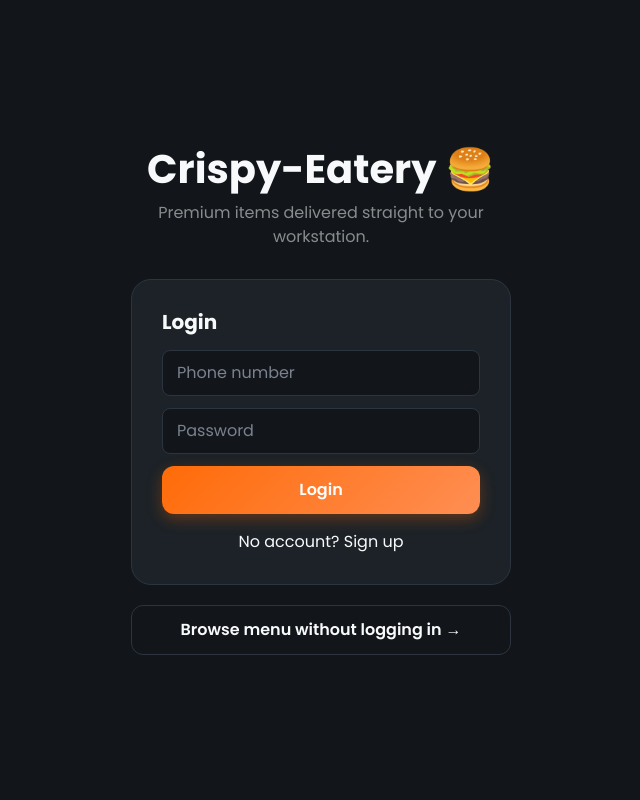
After one commit to kpensalenaondongu8-cyber/food_order, a Flask app: template food_oder_app/templates/login.html in a window 1280 px wide. The commit adds this page. Shown: the whole page, without its empty margins (319-959 px from the left). Run offline with Flask 3, Linux system fonts and the light colour scheme; the template is opened without the code that fills it, so the values that code supplies are empty.

Commit message:
Food_Order

```diff
--- a/food_oder_app/app.py
+++ b/food_oder_app/app.py
@@ -52,8 +52,12 @@ def api_logout():
 
 @app.route('/')
 def home():
+    return render_template('login.html')
+
+
+@app.route('/menu')
+def menu_page():
     return render_template('index.html')
-
 
 # 1. Route to get the whole menu data for the frontend
 @app.route('/api/menu', methods=['GET'])
--- /dev/null
+++ b/food_oder_app/templates/login.html
@@ -0,0 +1,162 @@
+<!DOCTYPE html>
+<html lang="en">
+<head>
+    <meta charset="UTF-8">
+    <meta name="viewport" content="width=device-width, initial-scale=1.0">
+    <title>Crispy-Eatery | Login</title>
+    <link href="https://fonts.googleapis.com/css2?family=Poppins:wght@400;600;700&display=swap" rel="stylesheet">
+    <link rel="stylesheet" href="https://cdn.jsdelivr.net/npm/bootstrap@5.3.3/dist/css/bootstrap.min.css">
+
+    <style>
+        body {
+            font-family: 'Poppins', sans-serif;
+            background-color: #12161A;
+            color: #F8F9FA;
+            min-height: 100vh;
+            display: flex;
+            align-items: center;
+            justify-content: center;
+        }
+        .landing-wrapper {
+            width: 100%;
+            max-width: 420px;
+            padding: 20px;
+        }
+        .brand-header {
+            text-align: center;
+            margin-bottom: 30px;
+        }
+        .brand-header h1 {
+            font-weight: 700;
+        }
+        .auth-box {
+            background-color: #1C2227;
+            border: 1px solid #2C353F;
+            border-radius: 20px;
+            padding: 30px;
+            margin-bottom: 20px;
+        }
+        .auth-box input {
+            background-color: #12161A;
+            border: 1px solid #2C353F;
+            color: #F8F9FA;
+            border-radius: 8px;
+            padding: 10px 14px;
+            width: 100%;
+            margin-bottom: 12px;
+        }
+        .auth-box input::placeholder { color: #7a8290; }
+        .auth-box a { color: #FF8E53; cursor: pointer; }
+        .btn-checkout {
+            background: linear-gradient(135deg, #FF6B08 0%, #FF8E53 100%);
+            border: none;
+            color: white;
+            font-weight: 600;
+            padding: 12px;
+            border-radius: 12px;
+            width: 100%;
+            box-shadow: 0 5px 15px rgba(255, 107, 8, 0.3);
+            transition: all 0.3s;
+        }
+        .btn-checkout:hover {
+            transform: translateY(-2px);
+            box-shadow: 0 8px 20px rgba(255, 107, 8, 0.5);
+        }
+        .btn-skip {
+            background-color: transparent;
+            border: 1px solid #2C353F;
+            color: #F8F9FA;
+            font-weight: 600;
+            padding: 12px;
+            border-radius: 12px;
+            width: 100%;
+            transition: all 0.2s;
+        }
+        .btn-skip:hover {
+            background-color: #1C2227;
+            border-color: #3D4A58;
+            color: white;
+        }
+    </style>
+</head>
+<body>
+
+    <div class="landing-wrapper">
+        <div class="brand-header">
+            <h1>Crispy-Eatery 🍔</h1>
+            <p class="text-white-50">Premium items delivered straight to your workstation.</p>
+        </div>
+
+        <div class="auth-box" id="login-form">
+            <h5 class="fw-bold mb-3">Login</h5>
+            <input type="text" id="login-number" placeholder="Phone number">
+            <input type="password" id="login-password" placeholder="Password">
+            <button class="btn-checkout" onclick="handleLogin()">Login</button>
+            <p class="mt-3 mb-0 text-center">No account? <a onclick="showSignup()">Sign up</a></p>
+        </div>
+
+        <div class="auth-box" id="signup-form" style="display:none;">
+            <h5 class="fw-bold mb-3">Sign Up</h5>
+            <input type="text" id="signup-first-name" placeholder="First name">
+            <input type="text" id="signup-last-name" placeholder="Last name">
+            <input type="text" id="signup-number" placeholder="Phone number">
+            <input type="password" id="signup-password" placeholder="Password">
+            <button class="btn-checkout" onclick="handleSignup()">Sign Up</button>
+            <p class="mt-3 mb-0 text-center">Already have an account? <a onclick="showLogin()">Login</a></p>
+        </div>
+
+        <button class="btn-skip" onclick="window.location.href='/menu'">Browse menu without logging in →</button>
+    </div>
+
+    <script>
+        function showSignup() {
+            document.getElementById('login-form').style.display = 'none';
+            document.getElementById('signup-form').style.display = 'block';
+        }
+
+        function showLogin() {
+            document.getElementById('signup-form').style.display = 'none';
+            document.getElementById('login-form').style.display = 'block';
+        }
+
+        async function handleLogin() {
+            const number = document.getElementById('login-number').value;
+            const password = document.getElementById('login-password').value;
+
+            const response = await fetch('/api/login', {
+                method: 'POST',
+                headers: { 'Content-Type': 'application/json' },
+                body: JSON.stringify({ number, password })
+            });
+            const result = await response.json();
+
+            if (result.status === 'success') {
+                window.location.href = '/menu';
+            } else {
+                alert(result.message || 'Login failed');
+            }
+        }
+
+        async function handleSignup() {
+            const first_name = document.getElementById('signup-first-name').value;
+            const last_name = document.getElementById('signup-last-name').value;
+            const number = document.getElementById('signup-number').value;
+            const password = document.getElementById('signup-password').value;
+
+            const response = await fetch('/api/signup', {
+                method: 'POST',
+                headers: { 'Content-Type': 'application/json' },
+                body: JSON.stringify({ first_name, last_name, number, password })
+            });
+            const result = await response.json();
+
+            if (result.status === 'success') {
+                alert('Account created! Please log in.');
+                showLogin();
+            } else {
+                alert(result.message || 'Signup failed');
+            }
+        }
+    </script>
+</body>
+</html>
```
Also changed, not shown: food_oder_app/templates/cart.html (+30 -3 lines), food_oder_app/templates/index.html (+89 -31 lines).
